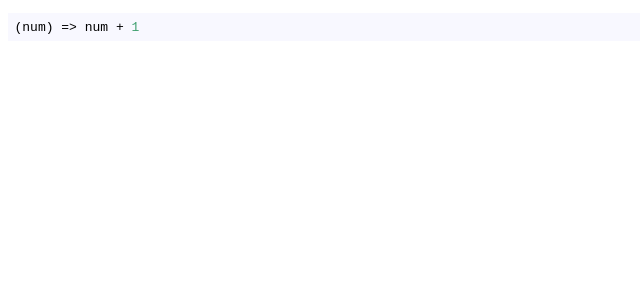
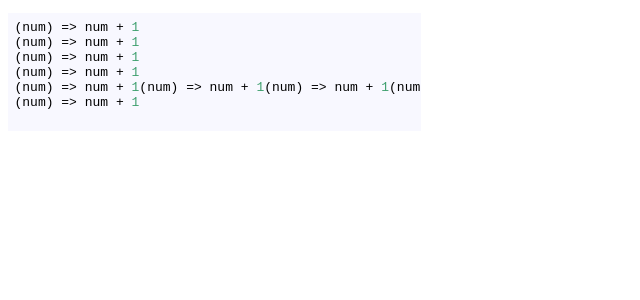
Before and after one commit to richardimaoka/react-syntax-highlighter-sandbox, a Next.js app in the folder nextjs/: page / in a window 1280 px wide. Shown: the top 300 px of the page, without its empty margins (0-640 px from the left). Built offline with nearby package versions, Linux system fonts and the light colour scheme.

Commit message:
in progress

```diff
--- a/nextjs/app/page.module.css
+++ b/nextjs/app/page.module.css
@@ -0,0 +1,4 @@
+.component {
+  background-color: grey;
+  width: 400px;
+}
--- a/nextjs/app/page.tsx
+++ b/nextjs/app/page.tsx
@@ -1,10 +1,23 @@
 import SyntaxHighlighter from "react-syntax-highlighter";
 import { docco } from "react-syntax-highlighter/dist/esm/styles/hljs";
+import styles from "./page.module.css";
 
 export default function Home() {
-  const codeString = "(num) => num + 1";
+  const codeString = `(num) => num + 1
+(num) => num + 1
+(num) => num + 1
+(num) => num + 1
+(num) => num + 1(num) => num + 1(num) => num + 1(num) => num + 1(num) => num + 1(num) => num + 1(num) => num + 1(num) => num + 1(num) => num + 1(num) => num + 1(num) => num + 1(num) => num + 1(num) => num + 1(num) => num + 1(num) => num + 1(num) => num + 1(num) => num + 1(num) => num + 1(num) => num + 1(num) => num + 1(num) => num + 1(num) => num + 1(num) => num + 1(num) => num + 1(num) => num + 1(num) => num + 1(num) => num + 1(num) => num + 1(num) => num + 1(num) => num + 1(num) => num + 1(num) => num + 1(num) => num + 1(num) => num + 1(num) => num + 1(num) => num + 1(num) => num + 1(num) => num + 1(num) => num + 1(num) => num + 1(num) => num + 1(num) => num + 1(num) => num + 1(num) => num + 1(num) => num + 1(num) => num + 1(num) => num + 1(num) => num + 1(num) => num + 1(num) => num + 1(num) => num + 1(num) => num + 1
+(num) => num + 1
+  `;
   return (
-    <SyntaxHighlighter language="javascript" style={docco}>
+    <SyntaxHighlighter
+      className={styles.component}
+      language="javascript"
+      style={docco}
+      wrapLines
+      lineProps={(n) => ({ className: "specialline" })}
+    >
       {codeString}
     </SyntaxHighlighter>
   );
```
